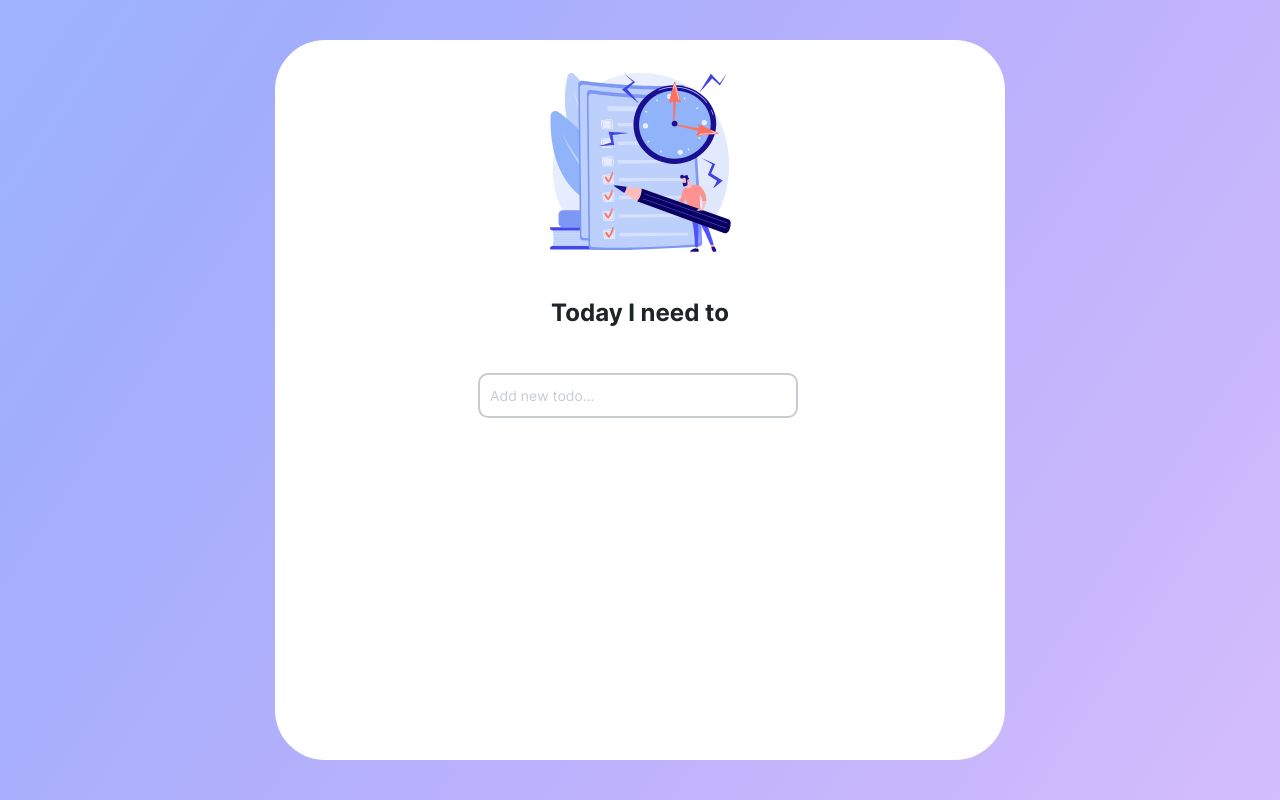
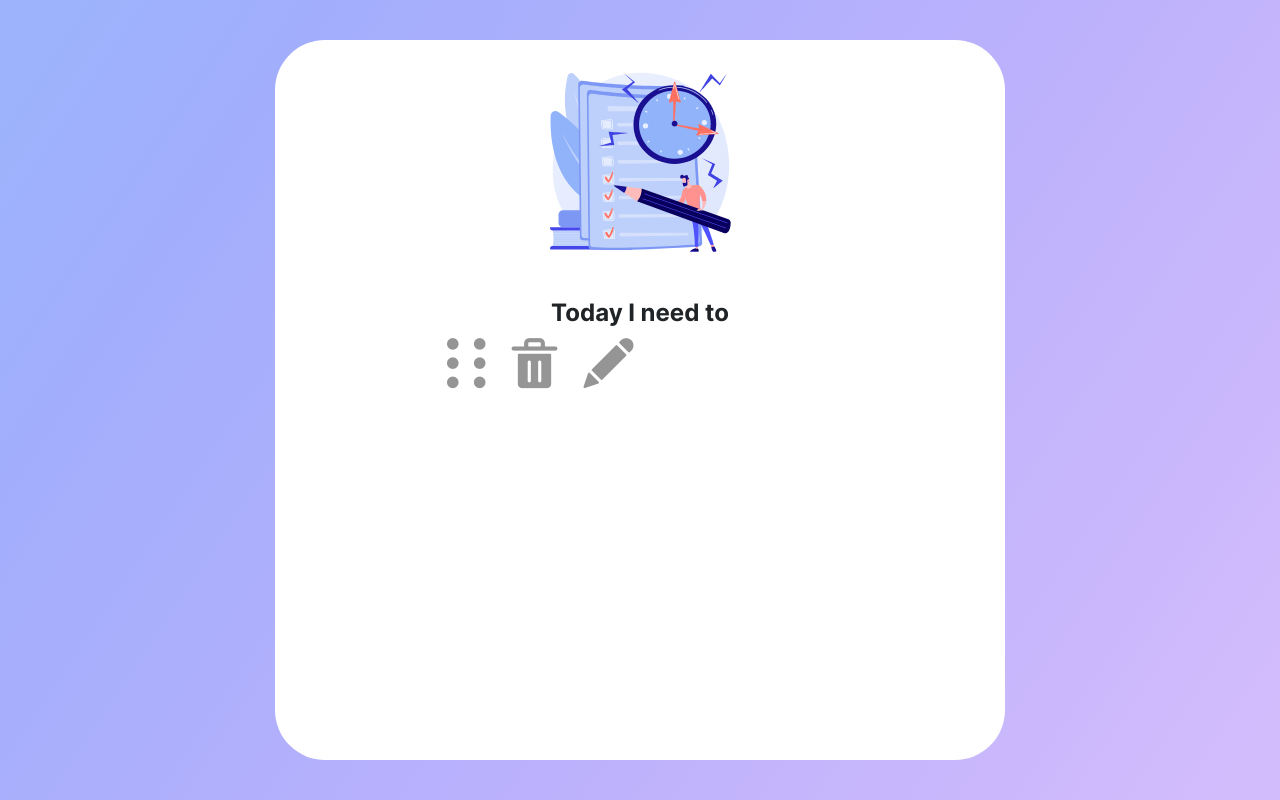
Before and after one commit to alkhimenok/todo-list, a React (Create React App) app: page / in a window 1280 px wide. Built offline with nearby package versions, Linux system fonts and the light colour scheme.

Commit message:
create(IconButton): UI component

```diff
--- /dev/null
+++ b/src/components/UI/IconButton/IconButton.jsx
@@ -0,0 +1,18 @@
+import React from 'react'
+import PropTypes from 'prop-types'
+import * as Styled from './styledIconButton'
+
+const IconButton = ({ icon, size, isDisable }) => {
+	return (
+		<Styled.IconButtonWrapper icon={icon} size={size} isDisable={isDisable}>
+			<Styled.IconButtonPicture className={`icon-${icon}`} />
+		</Styled.IconButtonWrapper>
+	)
+}
+
+IconButton.propTypes = {
+	icon: PropTypes.string.isRequired,
+	size: PropTypes.string
+}
+
+export default IconButton
--- /dev/null
+++ b/src/components/UI/IconButton/styledIconButton.js
@@ -0,0 +1,32 @@
+import styled from 'styled-components'
+import * as UNITS from '../../../constants/units'
+import * as COLORS from '../../../constants/colors'
+import * as TRANSITIONS from '../../../constants/transitions'
+
+const onHover = {
+	drag: `color: ${COLORS.WARNING}; cursor: ns-resize;`,
+	pencil: `color: ${COLORS.WARNING};`,
+	bin: `color: ${COLORS.DANGER};`
+}
+
+const IconButtonWrapper = styled.button`
+	padding: ${UNITS.XS_SIZE};
+	font-size: ${({ size }) => size || UNITS.LG_SIZE};
+	color: ${COLORS.PRIMARY_DARK};
+	background-color: transparent;
+	border: none;
+	transition: all ${TRANSITIONS.SHORT};
+	cursor: pointer;
+	@media screen and (hover: hover) {
+		&:hover {
+			${({ icon }) => onHover[icon]}
+		}
+	}
+	&:active {
+		opacity: 0.8;
+	}
+	${({ isDisable }) => isDisable && `opacity: 0.5; pointer-events: none`}
+`
+const IconButtonPicture = styled.i``
+
+export { IconButtonWrapper, IconButtonPicture }
--- a/src/components/UI/checkbox/Checkbox.jsx
+++ b/src/components/UI/checkbox/Checkbox.jsx
@@ -2,7 +2,7 @@ import React from 'react'
 import PropTypes from 'prop-types'
 import * as Styled from './styledCheckbox'
 
-const Checkbox = ({ size, isChecked }) => {
+const Checkbox = ({ isChecked, size }) => {
 	return (
 		<Styled.CheckboxWrapper size={size}>
 			<Styled.CheckboxLabel isChecked={isChecked}>
@@ -13,8 +13,8 @@ const Checkbox = ({ size, isChecked }) => {
 }
 
 Checkbox.propTypes = {
-	size: PropTypes.string,
-	isChecked: PropTypes.bool
+	isChecked: PropTypes.bool,
+	size: PropTypes.string
 }
 
 export default Checkbox
--- a/src/components/main/Main.jsx
+++ b/src/components/main/Main.jsx
@@ -1,6 +1,7 @@
 import React, { useState } from 'react'
 import Form from '../form/Form'
 import List from '../list/List'
+import IconButton from '../UI/IconButton/IconButton'
 import * as Styled from './styledMain'
 
 const Main = () => {
@@ -15,10 +16,15 @@ const Main = () => {
 	}
 
 	return (
-		<Styled.MainSection>
-			<Form handleSubmit={addTodo} />
-			<List todoList={todoList} />
-		</Styled.MainSection>
+		<>
+			<IconButton icon='drag' size='50px' />
+			<IconButton icon='bin' size='50px' />
+			<IconButton icon='pencil' size='50px' />
+		</>
+		// <Styled.MainSection>
+		// 	<Form handleSubmit={addTodo} />
+		// 	<List todoList={todoList} />
+		// </Styled.MainSection>
 	)
 }
 
--- a/src/styledApp.js
+++ b/src/styledApp.js
@@ -9,6 +9,8 @@ import * as BREAKPOINTS from './constants/breakpoints'
 const Reset = createGlobalStyle`
   ${require('reset-css')};
   * {
+    margin: 0;
+    padding: 0;
     box-sizing: border-box;
     outline: none;
   }
```
Also changed, not shown: src/components/UI/Icon.jsx (deleted).
